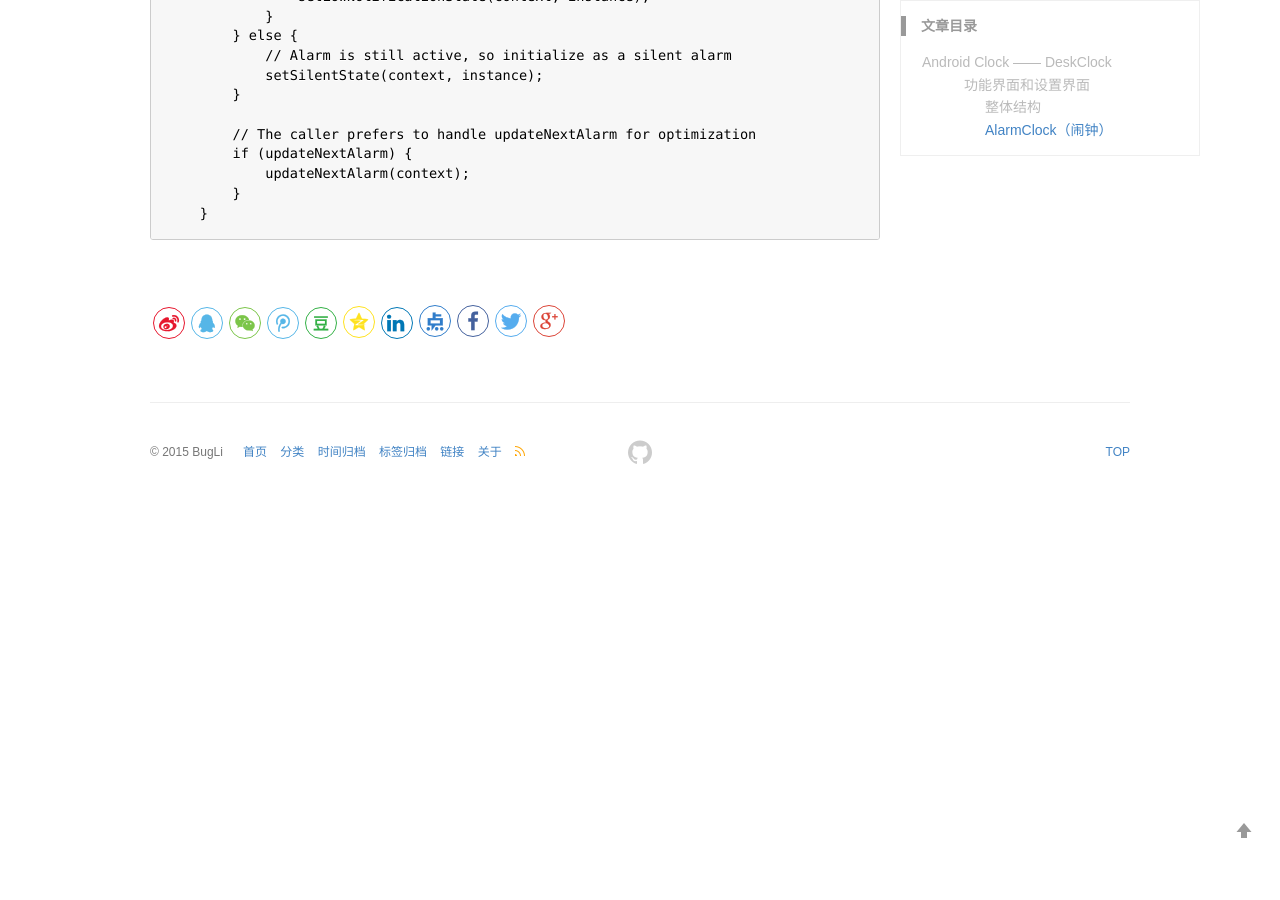
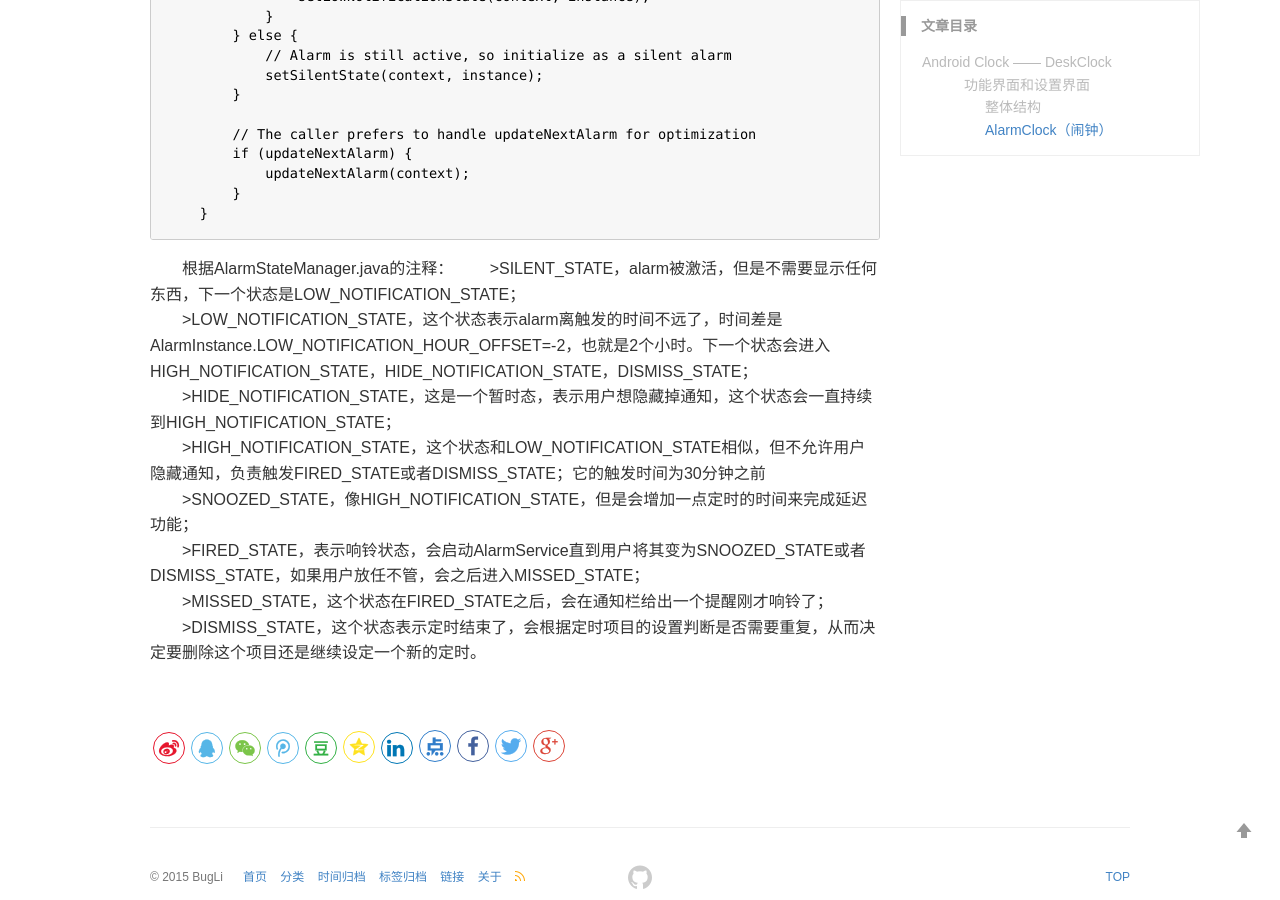
Before and after one commit to BugLiee/BugLiee.github.io, a Jekyll site: the page built from _posts/2020-05-13-blog.md, in a window 1280 px wide and 900 px high, scrolled down 5712 px. Built offline with Jekyll 4.4.1, drawn with Linux system fonts in a browser that asks for light colours; comment, search, counter and statistics services are not loaded; before the commit the page ends 6213 px from its top, so only the background shows below that.

Commit message:
Update 2020-05-13-blog.md

````diff
--- a/_posts/2020-05-13-blog.md
+++ b/_posts/2020-05-13-blog.md
@@ -247,3 +247,12 @@ keywords: Android系统
         }
     }
 ```
+　　根据AlarmStateManager.java的注释：
+　　>SILENT_STATE，alarm被激活，但是不需要显示任何东西，下一个状态是LOW_NOTIFICATION_STATE；<br>
+　　>LOW_NOTIFICATION_STATE，这个状态表示alarm离触发的时间不远了，时间差是AlarmInstance.LOW_NOTIFICATION_HOUR_OFFSET=-2，也就是2个小时。下一个状态会进入HIGH_NOTIFICATION_STATE，HIDE_NOTIFICATION_STATE，DISMISS_STATE；<br>
+　　>HIDE_NOTIFICATION_STATE，这是一个暂时态，表示用户想隐藏掉通知，这个状态会一直持续到HIGH_NOTIFICATION_STATE；<br>
+　　>HIGH_NOTIFICATION_STATE，这个状态和LOW_NOTIFICATION_STATE相似，但不允许用户隐藏通知，负责触发FIRED_STATE或者DISMISS_STATE；它的触发时间为30分钟之前<br>
+　　>SNOOZED_STATE，像HIGH_NOTIFICATION_STATE，但是会增加一点定时的时间来完成延迟功能；<br>
+　　>FIRED_STATE，表示响铃状态，会启动AlarmService直到用户将其变为SNOOZED_STATE或者DISMISS_STATE，如果用户放任不管，会之后进入MISSED_STATE；<br>
+　　>MISSED_STATE，这个状态在FIRED_STATE之后，会在通知栏给出一个提醒刚才响铃了；<br>
+　　>DISMISS_STATE，这个状态表示定时结束了，会根据定时项目的设置判断是否需要重复，从而决定要删除这个项目还是继续设定一个新的定时。<br>
````
